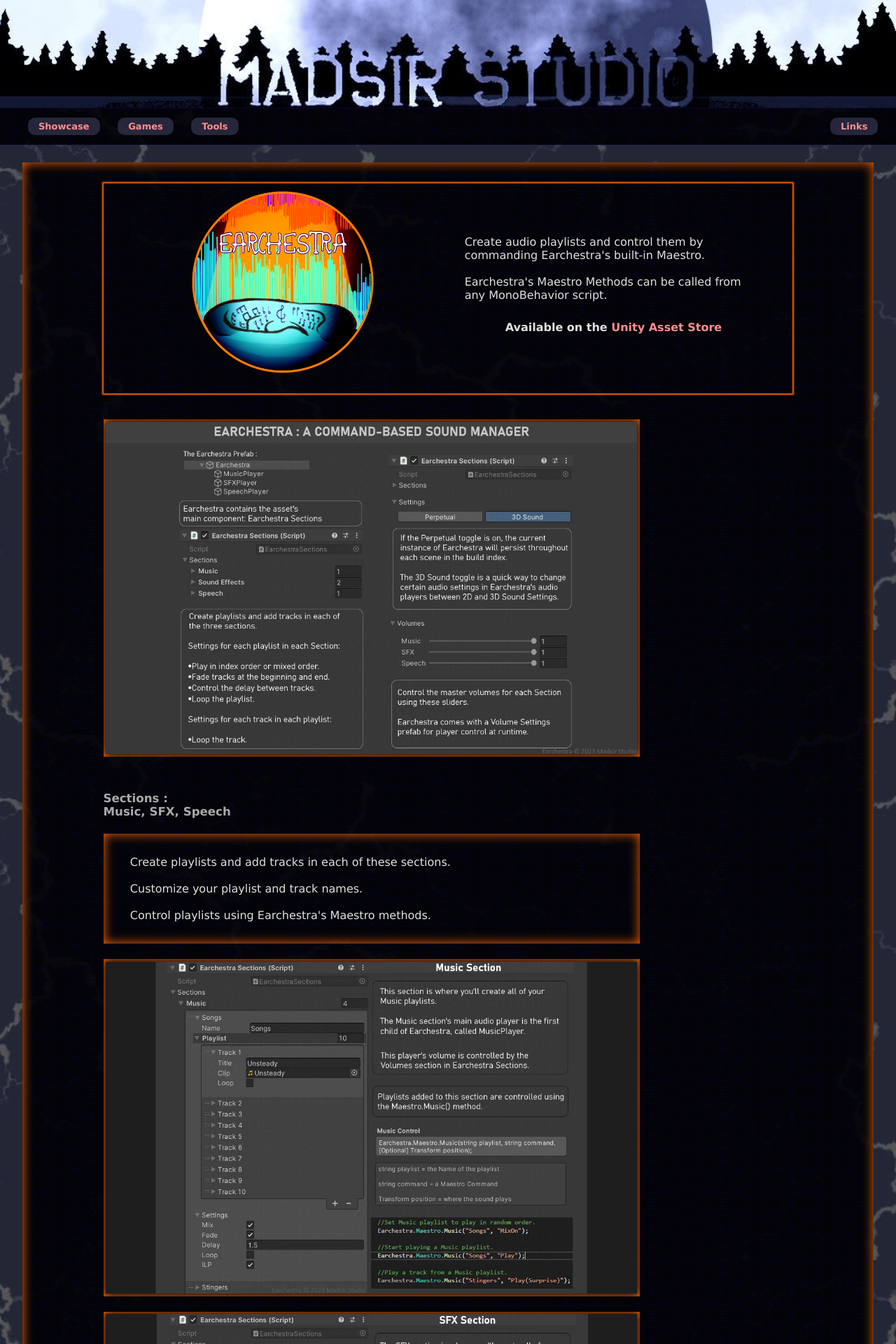
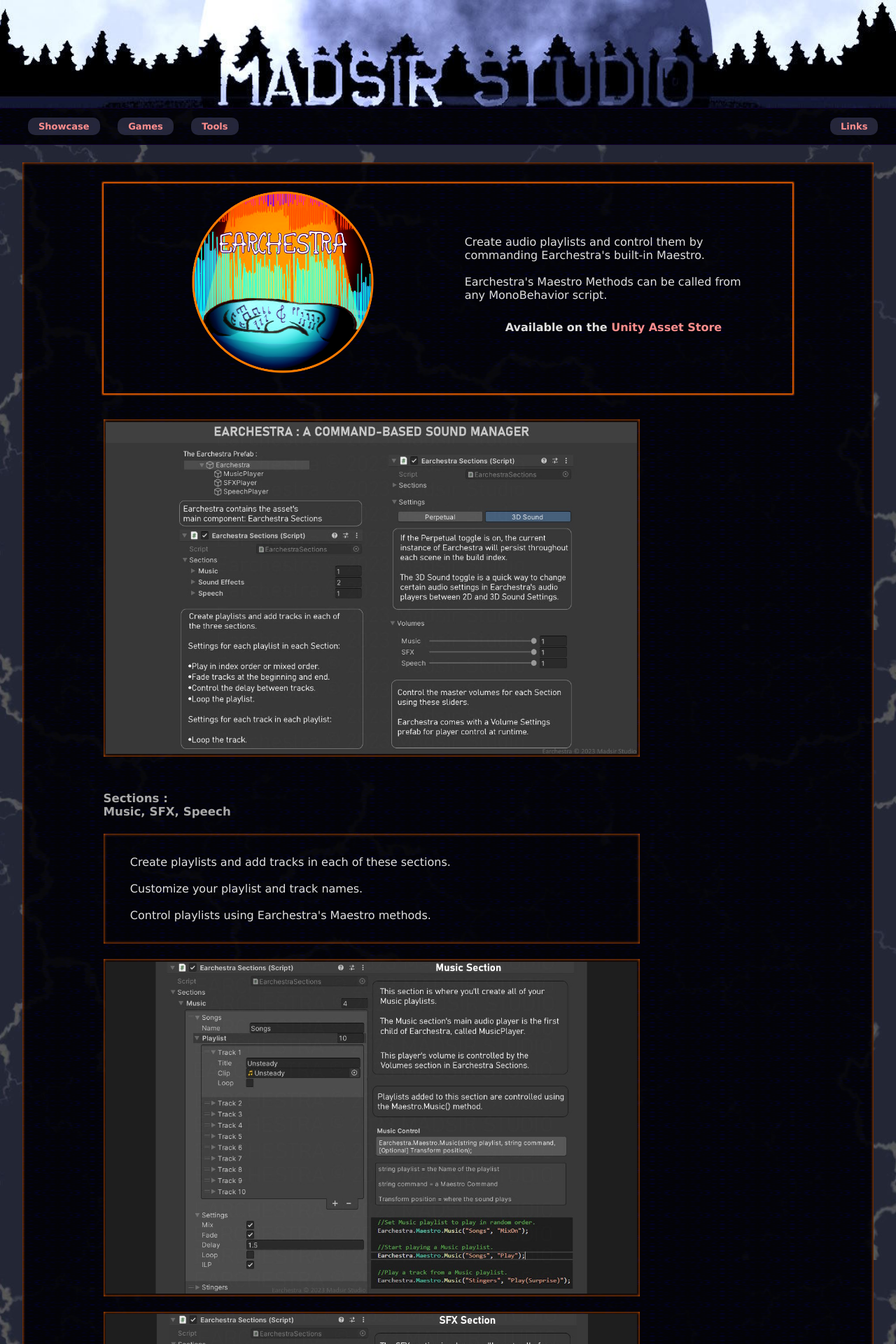
Before and after one commit to Madsir/madsirstudio.github.io, a Jekyll site: the page built from earchestra/index.html, in a window 1280 px wide. Shown: the top 1920 px of the page at 70% size. Built offline with Jekyll 4.4.1, drawn with Linux system fonts in a browser that asks for light colours.

Commit message:
Update index.html

```diff
--- a/earchestra/index.html
+++ b/earchestra/index.html
@@ -12,7 +12,7 @@
   margin-right: 2.5%;
   margin-top: 2%;
   margin-bottom: 2%;
-  box-shadow: inset 0px 0px 16px 0px #FF6700;
+  box-shadow: inset 0px 0px 4px 0px #FF6700;
   background-image: url("/Assets/tough.png")
 }
 .centerdiv {
@@ -47,14 +47,14 @@
   margin-right: 25%;
   margin-top: 2%;
   margin-bottom: 2%;
-  box-shadow: inset 0px 0px 16px 0px #FF6700;
+  box-shadow: inset 0px 0px 4px 0px #FF6700;
 }
 .around {
   margin-left: 5%;
   margin-right: 25%;
   margin-top: 2%;
   margin-bottom: 2%;
-  box-shadow: inset 0px 0px 16px 0px #FF6700;
+  box-shadow: inset 0px 0px 4px 0px #FF6700;
 }
 .around img {
   padding-top: 0.5%;
```
